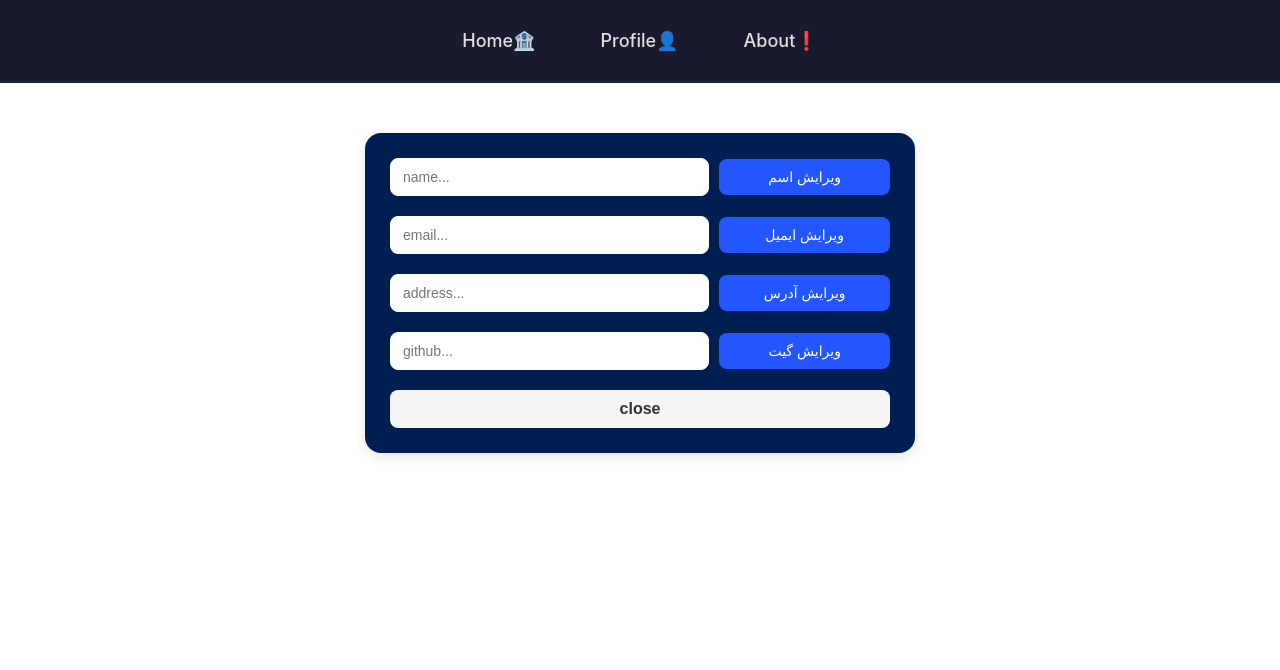
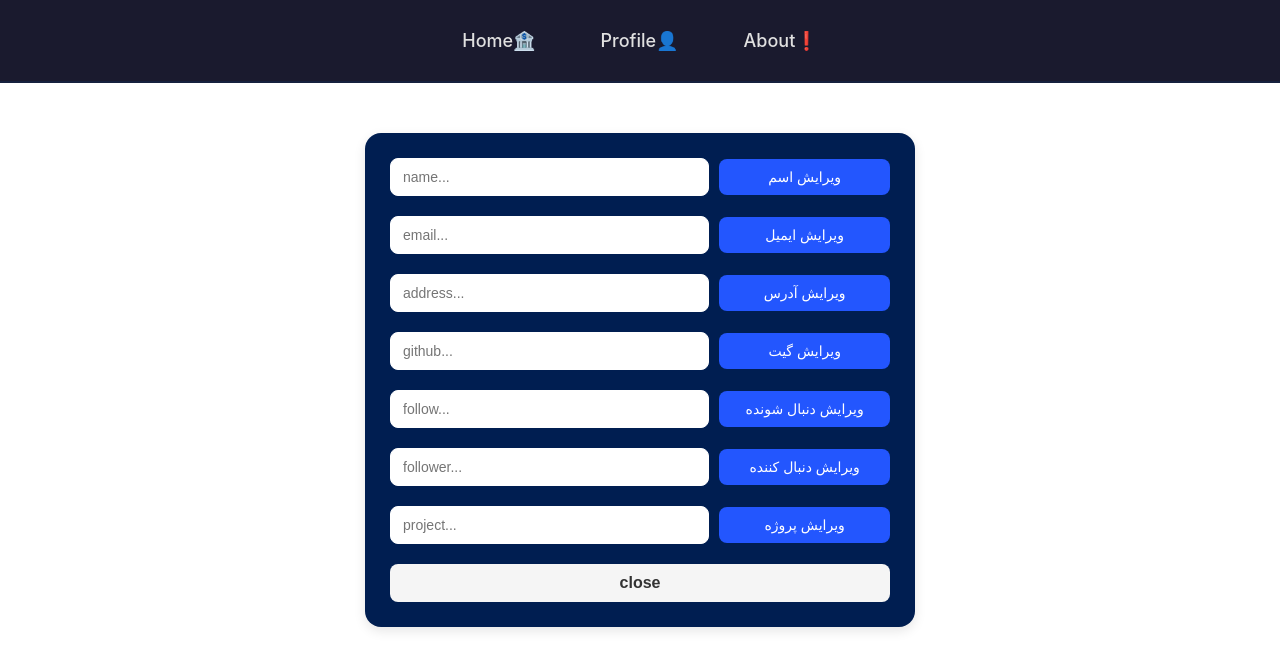
Before and after one commit to amingholipoor5327-oss/ChangeProfile-Prop-Drilining, a React (Create React App) app: page /change in a window 1280 px wide. Shown: the top 670 px of the page. Built offline with nearby package versions, Linux system fonts and the light colour scheme.

Commit message:
added more item for changed porfile

```diff
--- a/src/Change-prof/ChangeProfile.js
+++ b/src/Change-prof/ChangeProfile.js
@@ -7,6 +7,9 @@ export const Change = (props) => {
   const [changeemail, setChangeemail] = useState("");
   const [changeaddres, setChangeaddres] = useState("");
   const [changegit, setChangegit] = useState("");
+  const [changefollow, setChangefollow] = useState("");
+  const [changefollower, setChangefollower] = useState("");
+  const [changeproject, setChangeproject] = useState("");
 
   return (
     <div className="change-container">
@@ -30,6 +33,20 @@ export const Change = (props) => {
         <button onClick={() => props.setGithub(changegit)}>ویرایش گیت</button>
       </div>
 
+      <div className="form-group">
+        <input type="text" placeholder="follow..." onChange={(event) => setChangefollow(event.target.value)} />
+        <button onClick={() => props.setFollow(changefollow)}>ویرایش دنبال شونده</button>
+      </div>
+
+      <div className="form-group">
+        <input type="text" placeholder="follower..." onChange={(event) => setChangefollower(event.target.value)} />
+        <button onClick={() => props.setFollower(changefollower)}>ویرایش دنبال کننده</button>
+      </div>
+
+      <div className="form-group">
+        <input type="text" placeholder="project..." onChange={(event) => setChangeproject(event.target.value)} />
+        <button onClick={() => props.setProject(changeproject)}>ویرایش پروژه</button>
+      </div>
       <Link to={"/"} className="close-link">close</Link>
     </div>
   );
--- a/src/Change-prof/change.css
+++ b/src/Change-prof/change.css
@@ -1,6 +1,3 @@
- /* Change.css */
-
-/* ظرف اصلی */
 .change-container {
   max-width: 500px;
   margin: 50px auto;
@@ -11,8 +8,7 @@
   font-family: 'Vazir', 'B Nazanin', sans-serif;
 }
 
-/* هر فیلد */
-.form-group {
+ .form-group {
   margin-bottom: 20px;
   display: flex;
   gap: 10px;
@@ -20,8 +16,7 @@
   flex-wrap: wrap;
 }
 
-/* ورودی‌ها */
-.form-group input {
+ .form-group input {
   flex: 2;
   padding: 10px 12px;
   border: 1px solid #ffffff;
@@ -37,8 +32,7 @@
 box-shadow: 0 0 0 3px rgba(0, 123, 255, 0.1);
 }
 
-/* دکمه‌ها */
-.form-group button {
+ .form-group button {
   flex: 1;
   padding: 10px 12px;
   background: #2356fe;
@@ -56,8 +50,7 @@ box-shadow: 0 0 0 3px rgba(0, 123, 255, 0.1);
   transform: scale(0.9);
  }
 
-/* لینک close */
-.close-link {
+ .close-link {
   display: block;
   text-align: center;
   margin-top: 20px;
--- a/src/pages/Profile/profile.js
+++ b/src/pages/Profile/profile.js
@@ -27,15 +27,15 @@ export const Profile = (props) => {
 
            <div className="stats">
             <div>
-              <span className="num">۱,۲۴۷</span>
+              <span className="num">{props.Follower}</span>
               <span>دنبال‌کننده</span>
             </div>
             <div>
-              <span className="num">۳۵۶</span>
+              <span className="num">{props.Follow}</span>
               <span>دنبال‌شونده</span>
             </div>
             <div>
-              <span className="num">12</span>
+              <span className="num">{props.Project}</span>
               <span>پروژه</span>
             </div>
           </div>
```
